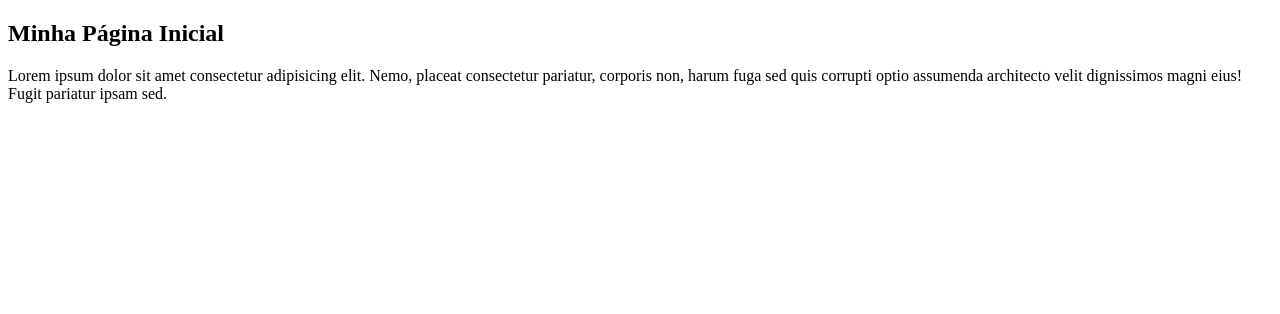
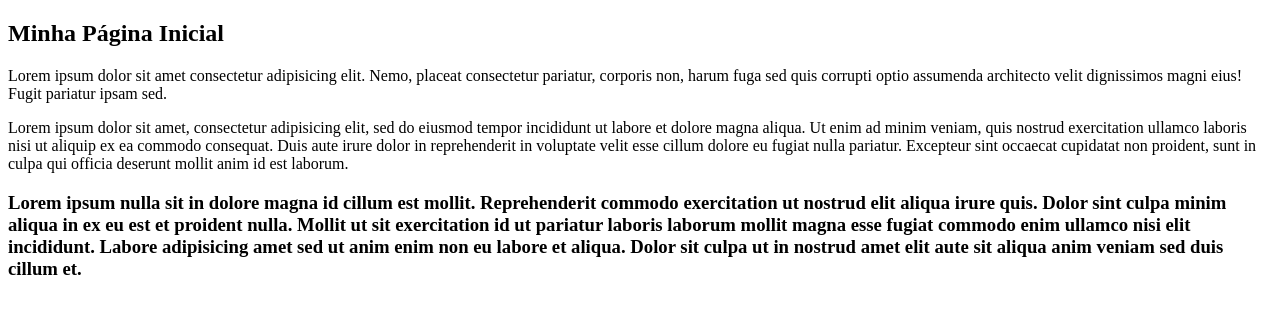
Before and after one commit to mayconrvp/projeto-curso-git, a plain HTML site: page index.html in a window 1280 px wide. Drawn offline with Linux system fonts and the light colour scheme.

Commit message:
Acrescimo de conteudo a pagina

```diff
--- a/index.html
+++ b/index.html
@@ -8,5 +8,16 @@
 <body>
     <h2>Minha Página Inicial</h2>
     <p>Lorem ipsum dolor sit amet consectetur adipisicing elit. Nemo, placeat consectetur pariatur, corporis non, harum fuga sed quis corrupti optio assumenda architecto velit dignissimos magni eius! Fugit pariatur ipsam sed.</p>
+    <p>
+    	Lorem ipsum dolor sit amet, consectetur adipisicing elit, sed do eiusmod
+    	tempor incididunt ut labore et dolore magna aliqua. Ut enim ad minim veniam,
+    	quis nostrud exercitation ullamco laboris nisi ut aliquip ex ea commodo
+    	consequat. Duis aute irure dolor in reprehenderit in voluptate velit esse
+    	cillum dolore eu fugiat nulla pariatur. Excepteur sint occaecat cupidatat non
+    	proident, sunt in culpa qui officia deserunt mollit anim id est laborum.
+    </p>
+
+    <h3>Lorem ipsum nulla sit in dolore magna id cillum est mollit. Reprehenderit commodo exercitation ut nostrud elit aliqua irure quis. Dolor sint culpa minim aliqua in ex eu est et proident nulla. Mollit ut sit exercitation id ut pariatur laboris laborum mollit magna esse fugiat commodo enim ullamco nisi elit incididunt. Labore adipisicing amet sed ut anim enim non eu labore et aliqua. Dolor sit culpa ut in nostrud amet elit aute sit aliqua anim veniam sed duis cillum et.</h3>
+    <p></p>
 </body>
 </html>
```
